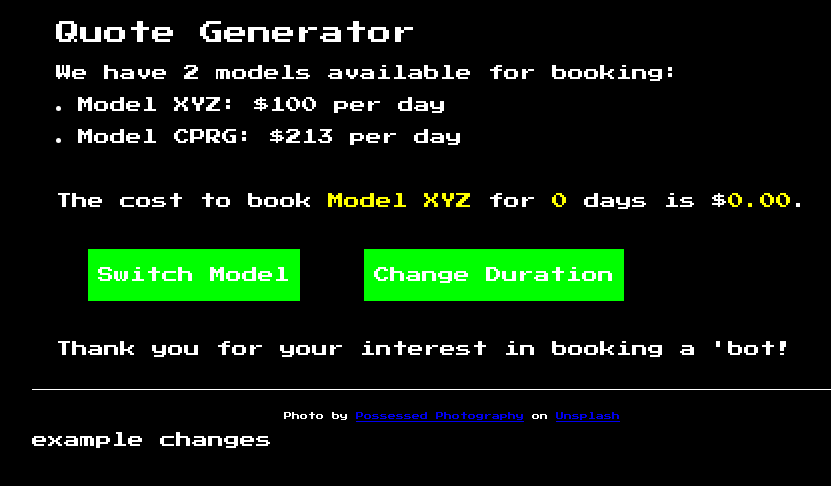
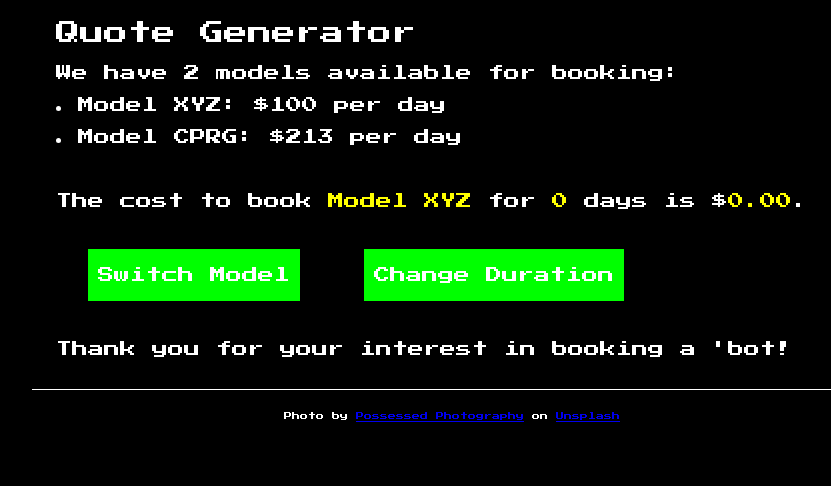
Before and after one commit to GabrielEllie/webdev-js-lab, a plain HTML site: page index.html in a window 1280 px wide. Shown: the part 104-590 px from the top of the page, without its empty margins (188-1019 px from the left). Drawn offline with Linux system fonts and the light colour scheme.

Commit message:
deleted add

```diff
--- a/index.html
+++ b/index.html
@@ -46,5 +46,4 @@
         </footer>
         <script src="scripts/scripts.js"></script>
     </body>
-    example changes
 </html>
```
